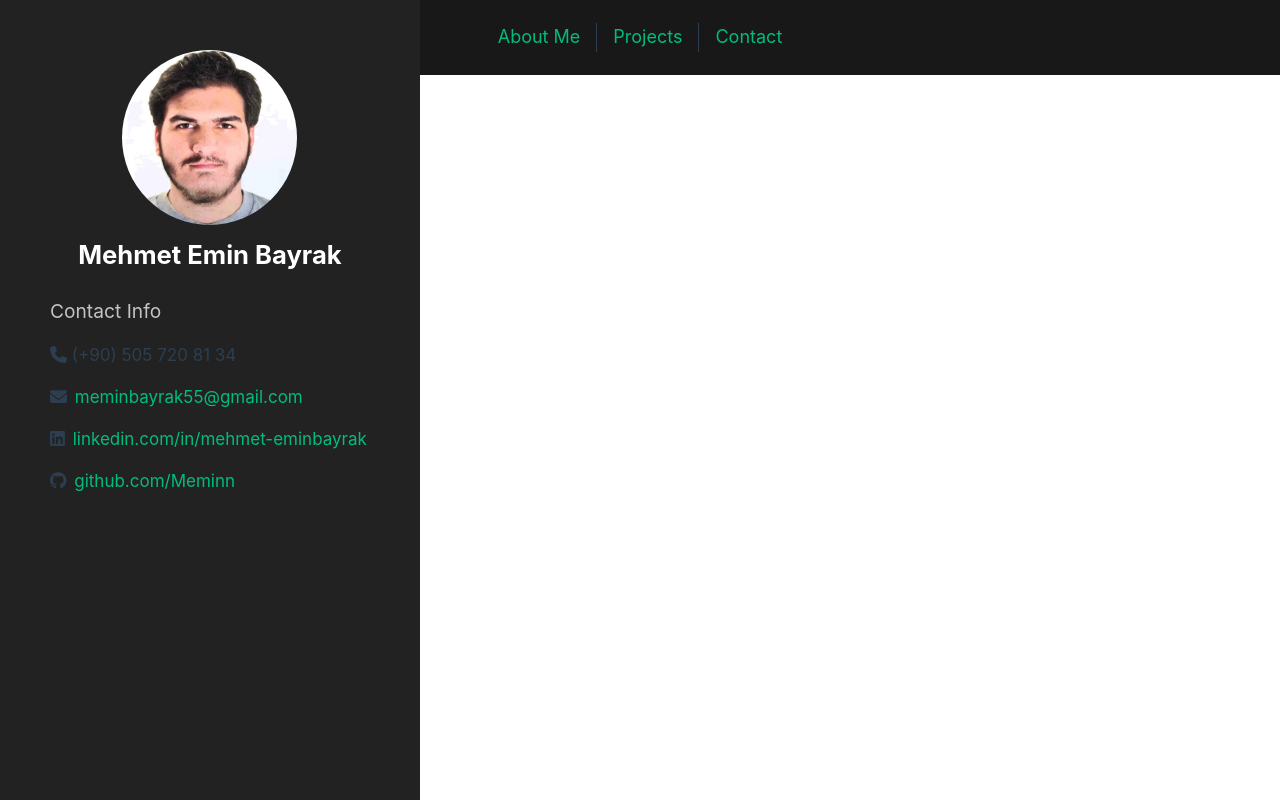
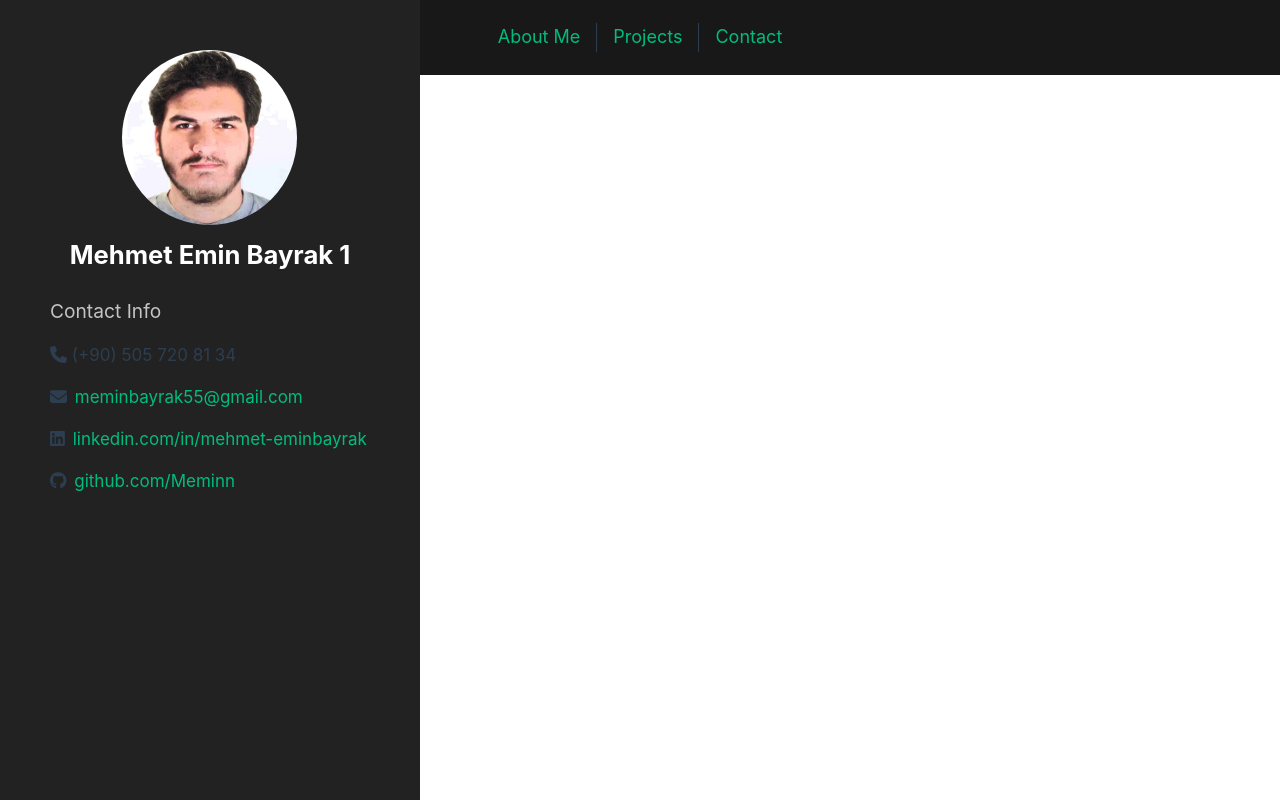
Before and after one commit to Meminn/Meminn.github.io, a Vue app in the folder my-portfolio/: page /ds/contact in a window 1280 px wide. Built offline with nearby package versions, Linux system fonts and the light colour scheme; no server answers.

Commit message:
Update name in Sidebar component and simplify role return logic

```diff
--- a/my-portfolio/src/components/Sidebar.vue
+++ b/my-portfolio/src/components/Sidebar.vue
@@ -19,7 +19,7 @@ import profilePhoto from '@/assets/photo.jpg';
 export default {
   data() {
     return {
-      name: "Mehmet Emin Bayrak",
+      name: "Mehmet Emin Bayrak 1",
       profilePhoto,
       email: "meminbayrak55@gmail.com",
       role: this.getRoleFromUrl(),
@@ -43,7 +43,7 @@ export default {
       } else if (roleParam === 'a') {
         return 'ANDROID DEVELOPER';
       } else {
-        return segments[2].toUpperCase(), segments[1].toUpperCase(), segments[0].toUpperCase();
+        return segments[0].toUpperCase();
       }
     },
   },
```
